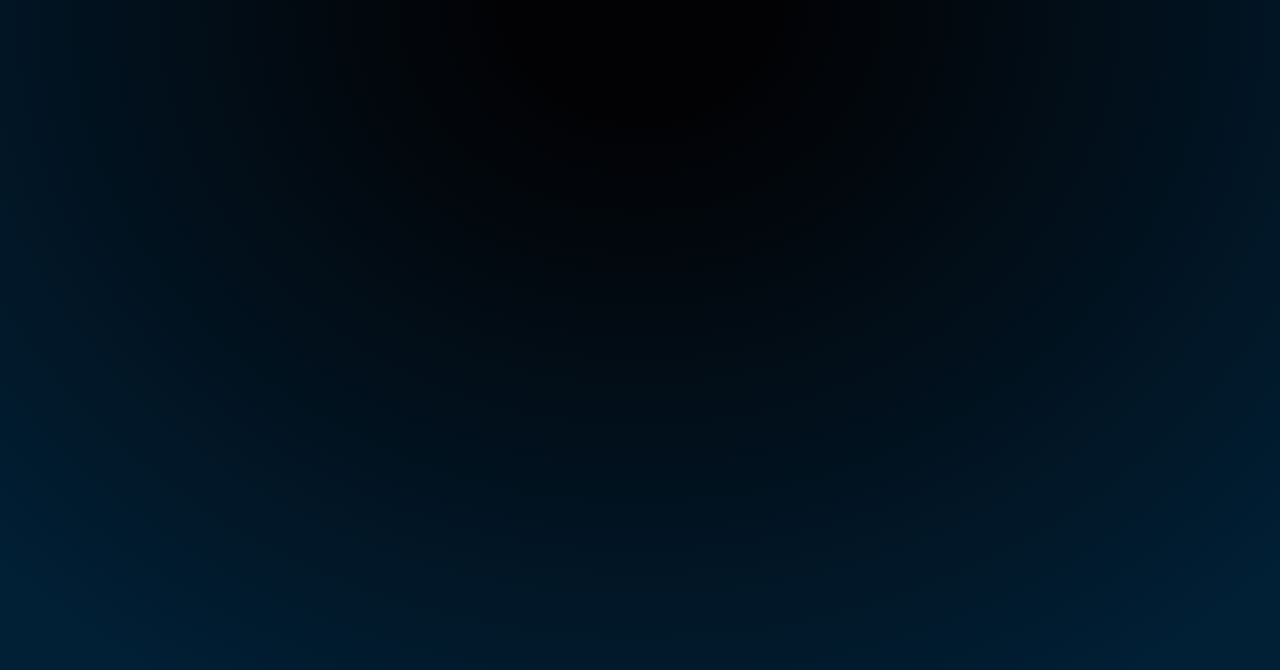
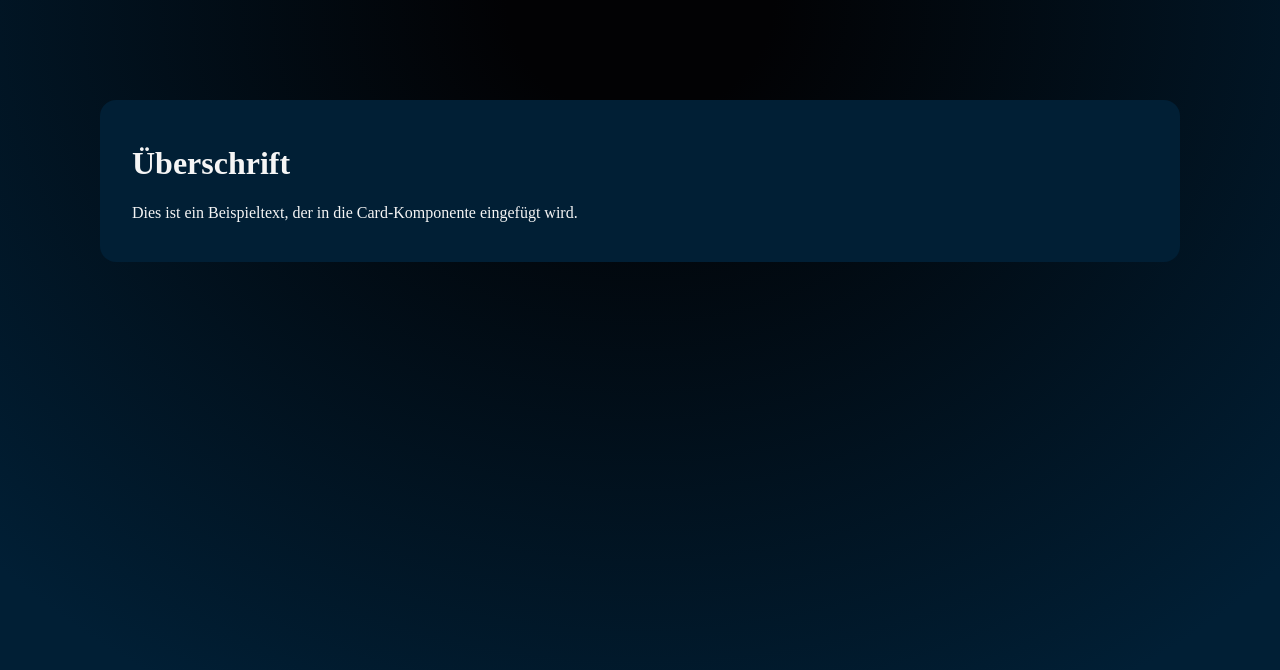
Before and after one commit to D4t3ck/vuejs-stock-dashboard, a Vue app: page / in a window 1280 px wide. Shown: the top 670 px of the page. Built offline with nearby package versions, Linux system fonts and the light colour scheme.

Commit message:
++ BaseCard;

```diff
--- a/src/App.vue
+++ b/src/App.vue
@@ -1,29 +1,33 @@
 <template>
-  <div id="app">
-    <!-- Dein Inhalt hier -->
-  </div>
+  <BaseCard>
+    <h1>Überschrift</h1>
+    <p>Dies ist ein Beispieltext, der in die Card-Komponente eingefügt wird.</p>
+  </BaseCard>
+
+
 </template>
 
 <script>
+import BaseCard from './components/BaseCard.vue';
 export default {
-  name: "App",
-  components: {},
-};
+  name: 'App',
+  components: {
+    BaseCard
+  }
+}
 </script>
 
 <style>
 body {
   margin: 0;
 }
+#app {
 
-#app {
-  /* font-family: Avenir, Helvetica, Arial, sans-serif; */
   width: 100vw;
   min-height: 100vh;
-  background: radial-gradient(
-    71.11% 100% at 50% 0%,
-    #020204 14.6%,
-    #011f35 100%
-  );
+  padding: 100px;
+  background: radial-gradient(71.11% 100% at 50% 0%, #020204 14.6%, #011F35 100%);
+  box-sizing: border-box;
+  color: whitesmoke;
 }
 </style>
--- /dev/null
+++ b/src/components/BaseCard.vue
@@ -0,0 +1,21 @@
+
+<template>
+    <div class="card">
+        <!-- Slot für beliebigen Inhalt -->
+        <slot></slot>
+    </div>
+</template>
+
+<script>
+export default {
+    name: 'BaseCard'
+}
+</script>
+
+<style scoped>
+.card {
+    background-color: #011F35;
+    border-radius: 16px;
+    padding: 24px 32px;
+}
+</style>
```
